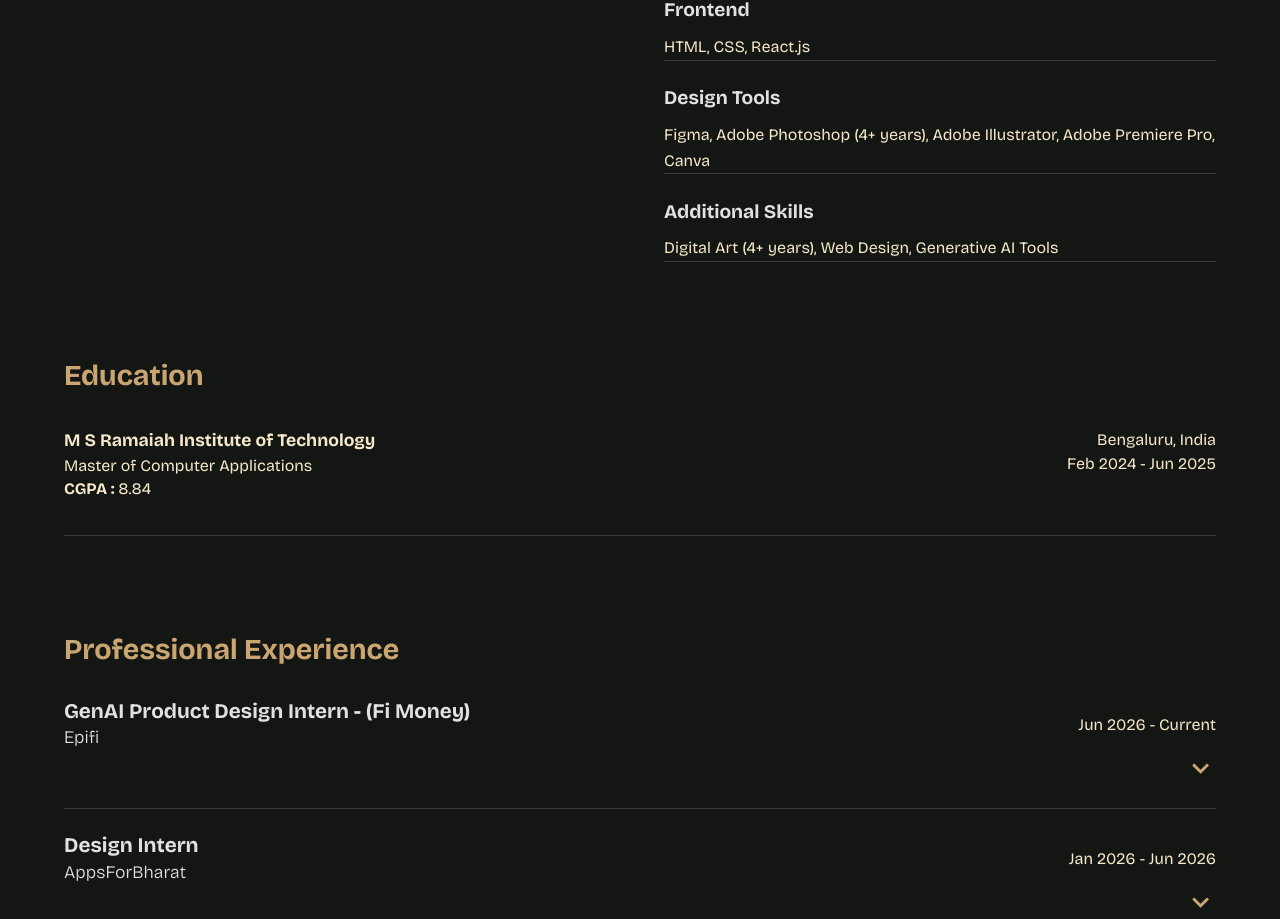
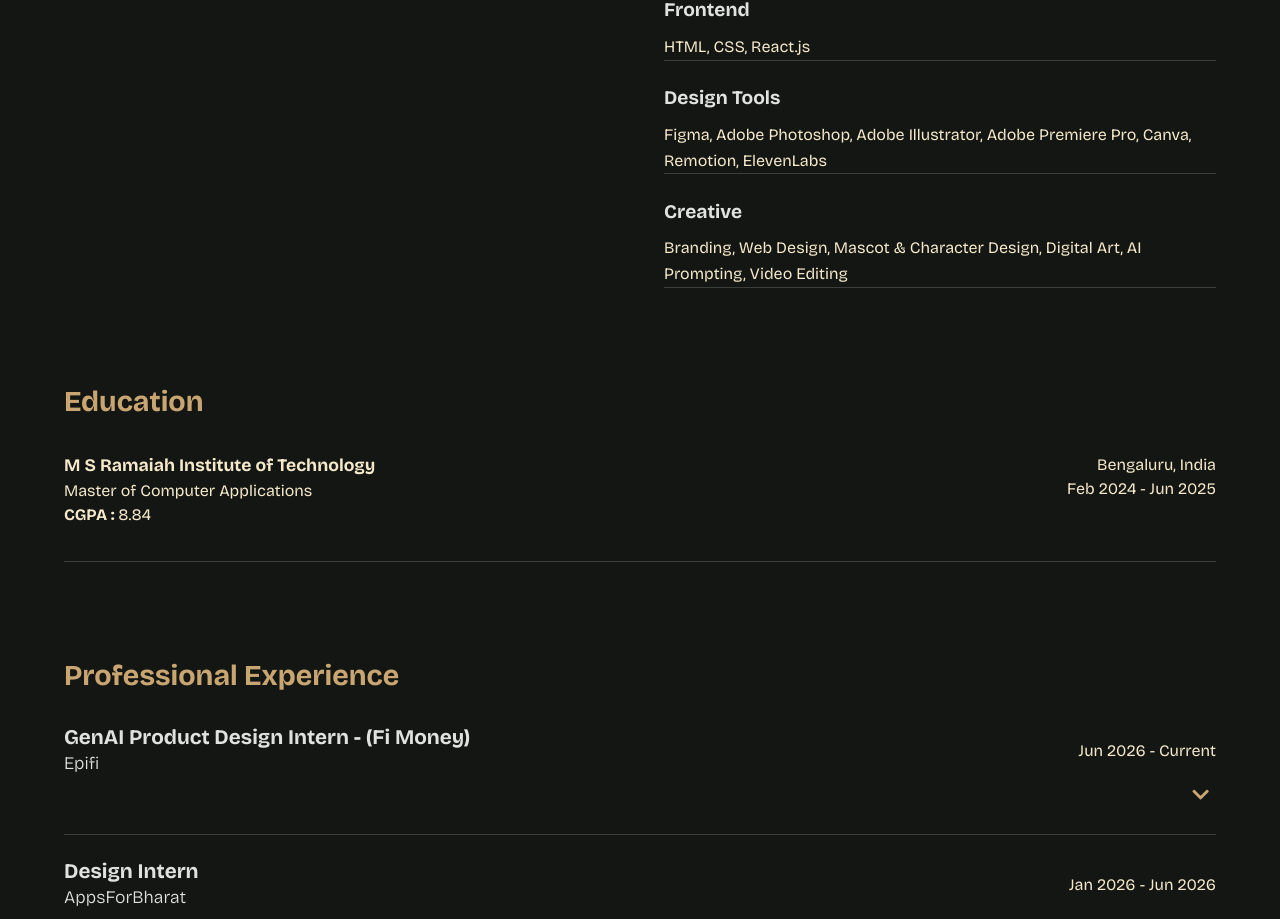
Before and after one commit to SBorkar2002/my-portfolio, a React (Vite) app: page / in a window 1280 px wide. Shown: the part 1200-2119 px from the top of the page. Built offline with nearby package versions, Linux system fonts and the light colour scheme.

Commit message:
Revise skills section in App component
Updated design tools and additional skills sections.

```diff
--- a/src/App.jsx
+++ b/src/App.jsx
@@ -297,11 +297,11 @@ function App() {
         </div>
         <div className="skill-category">
           <h4>Design Tools</h4>
-          <p>Figma, Adobe Photoshop (4+ years), Adobe Illustrator, Adobe Premiere Pro, Canva</p>
+          <p>Figma, Adobe Photoshop, Adobe Illustrator, Adobe Premiere Pro, Canva, Remotion, ElevenLabs</p>
         </div>
         <div className="skill-category">
-          <h4>Additional Skills</h4>
-          <p>Digital Art (4+ years), Web Design, Generative AI Tools</p>
+          <h4>Creative</h4>
+          <p>Branding, Web Design, Mascot & Character Design, Digital Art, AI Prompting, Video Editing</p>
         </div>
       </div>
     </div>
```
